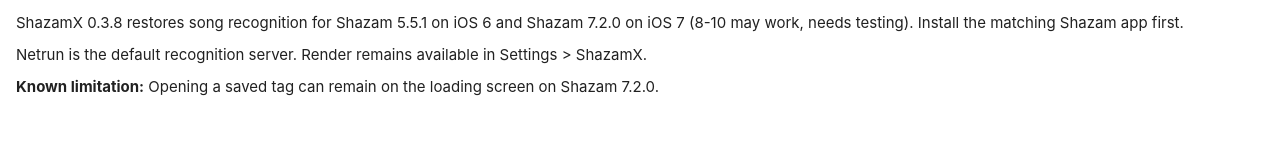
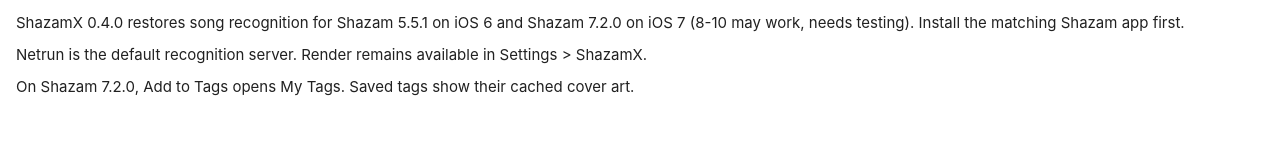
Before and after one commit to mrnik12/repo, a plain HTML site: page shazamx.html in a window 1280 px wide. Drawn offline with Linux system fonts and the light colour scheme.

Commit message:
Publish ShazamX 0.4.0 and retain downgrade packages

```diff
--- a/shazamx.html
+++ b/shazamx.html
@@ -5,8 +5,8 @@
 <title>ShazamX</title>
 <style>body{font:15px -apple-system,Helvetica,Arial,sans-serif;color:#212121;margin:12px 16px;line-height:1.45}p{margin:0 0 10px}</style>
 <main>
-<p>ShazamX 0.3.8 restores song recognition for Shazam 5.5.1 on iOS 6 and Shazam 7.2.0 on iOS 7 (8-10 may work, needs testing). Install the matching Shazam app first.</p>
+<p>ShazamX 0.4.0 restores song recognition for Shazam 5.5.1 on iOS 6 and Shazam 7.2.0 on iOS 7 (8-10 may work, needs testing). Install the matching Shazam app first.</p>
 <p>Netrun is the default recognition server. Render remains available in Settings &gt; ShazamX.</p>
-<p><strong>Known limitation:</strong> Opening a saved tag can remain on the loading screen on Shazam 7.2.0.</p>
+<p>On Shazam 7.2.0, Add to Tags opens My Tags. Saved tags show their cached cover art.</p>
 </main>
 </html>
```
Also changed, not shown: 5 other files.
